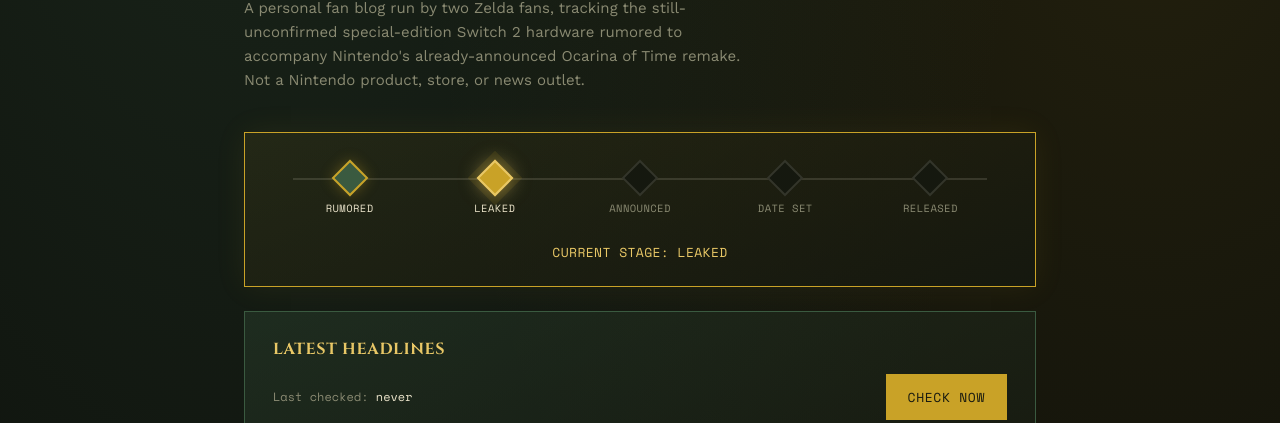
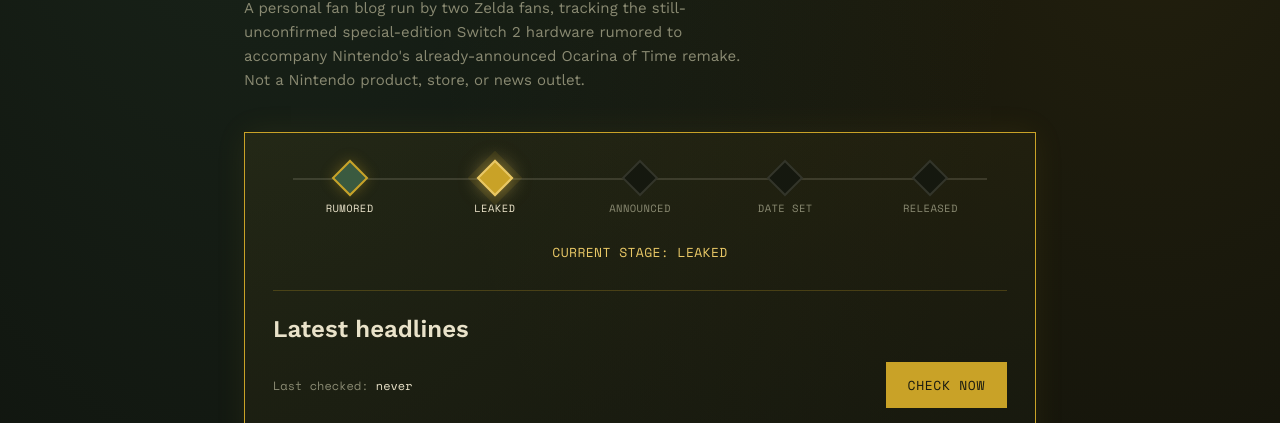
Before and after one commit to colbert45/TriforceTracker, a plain HTML site: page index.html in a window 1280 px wide. Shown: the part 333-756 px from the top of the page. Drawn offline with nearby package versions, Linux system fonts and the light colour scheme; no server answers.

Commit message:
Merge check-panel into hero-card with a divider between stages and headlines

```diff
--- a/index.html
+++ b/index.html
@@ -53,9 +53,9 @@
     <div class="stage" data-stage="4"><div class="stage-dot"></div><div class="stage-label">Released</div></div>
   </div>
   <div class="status-line" id="statusLine">CURRENT STAGE: LEAKED</div>
-  </div>
 
-  <div class="card check-panel">
+  <div class="hero-divider"></div>
+  <div class="check-panel">
     <h2>Latest headlines</h2>
     <div class="check-row">
       <div class="last-checked">Last checked: <b id="lastCheckedText">never</b></div>
@@ -68,6 +68,7 @@
       <span id="notifText">Browser notifications are off</span>
       <button class="btn secondary" id="notifBtn" style="margin-left:auto;">Enable</button>
     </div>
+  </div>
   </div>
 
   <div class="card">
--- a/style.css
+++ b/style.css
@@ -245,9 +245,12 @@
 .fact-k{font-family:'Space Mono',monospace; font-size:10.5px; text-transform:uppercase; letter-spacing:0.06em; color:var(--muted); margin-bottom:4px;}
 .fact-v{font-size:14px; color:var(--parchment); line-height:1.5;}
 
+.hero-divider{
+  border-top:1px solid rgba(201,162,39,0.25);
+  margin:28px 0 24px;
+}
+
 .check-panel{
-  background:linear-gradient(160deg, rgba(58,90,64,0.28), rgba(21,24,15,0.9));
-  border:1px solid var(--hylian-green);
 }
 .check-row{
   display:flex;
```
